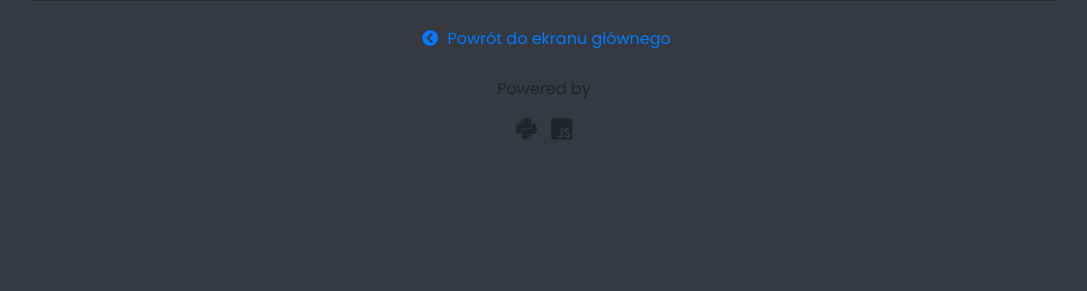
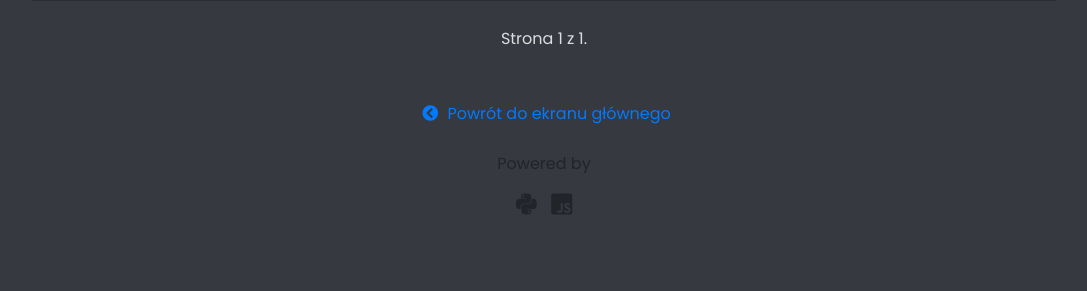
Before and after one commit to PeterStuck/teacher-app, a Django app: page /saved-topics/ in a window 1280 px wide. Shown: the part 216-507 px from the top of the page, without its empty margins (96-1183 px from the left). Run offline with Django 3.2, Linux system fonts and the light colour scheme; a user stored in the database is signed in; data comes from the database, SQL or seed files in the repository; some libraries are stand-ins or nearby versions.

Commit message:
add pagination to saved topics

```diff
--- a/base/static/base/css/saved_teacher_topics.css
+++ b/base/static/base/css/saved_teacher_topics.css
@@ -15,3 +15,26 @@ body {
     flex-basis: 80%;
     text-align: center;
 }
+
+.pagination {
+    flex-basis: 70%;
+    justify-content: center;
+    margin: 2% 0;
+}
+
+.step-links {
+    flex-basis: 55%;
+    text-align: center;
+}
+
+.step-links .current {
+    color: #dcddde;
+}
+
+.step-links .first_page_link, .step-links .last_page_link {
+    margin: 0 2%;
+}
+
+.next_page_link, .previous_page_link {
+    margin: 0 1%;
+}
--- a/base/templates/base/saved_teacher_topics.html
+++ b/base/templates/base/saved_teacher_topics.html
@@ -40,6 +40,32 @@
           </tbody>
         </table>
     </div>
+
+    <div class="pagination">
+        <span class="step-links">
+            {% if page_obj.has_previous %}
+                <a href="?page=1" class="first_page_link">
+                    <i class="fas fa-backward"></i>
+                </a>
+                <a href="?page={{ page_obj.previous_page_number }}" class="previous_page_link">
+                    <i class="fas fa-chevron-circle-left"></i>
+                </a>
+            {% endif %}
+
+            <span class="current">
+                Strona {{ page_obj.number }} z {{ page_obj.paginator.num_pages }}.
+            </span>
+
+            {% if page_obj.has_next %}
+                <a href="?page={{ page_obj.next_page_number }}" class="next_page_link">
+                    <i class="fas fa-chevron-circle-right"></i>
+                </a>
+                <a href="?page={{ page_obj.paginator.num_pages }}" class="last_page_link">
+                    <i class="fas fa-forward"></i>
+                </a>
+            {% endif %}
+        </span>
+    </div>
 {% endblock %}
 
 {% block external_scripts %}
--- a/base/views.py
+++ b/base/views.py
@@ -34,6 +34,7 @@ class LessonTopicsView(LoginRequiredMixin, ListView):
     model = LessonTopic
     template_name = 'base/saved_teacher_topics.html'
     context_object_name = 'saved_topics'
+    paginate_by = 2
 
     def get_queryset(self):
         return LessonTopic.objects.filter(teacher=self.request.user)
```
